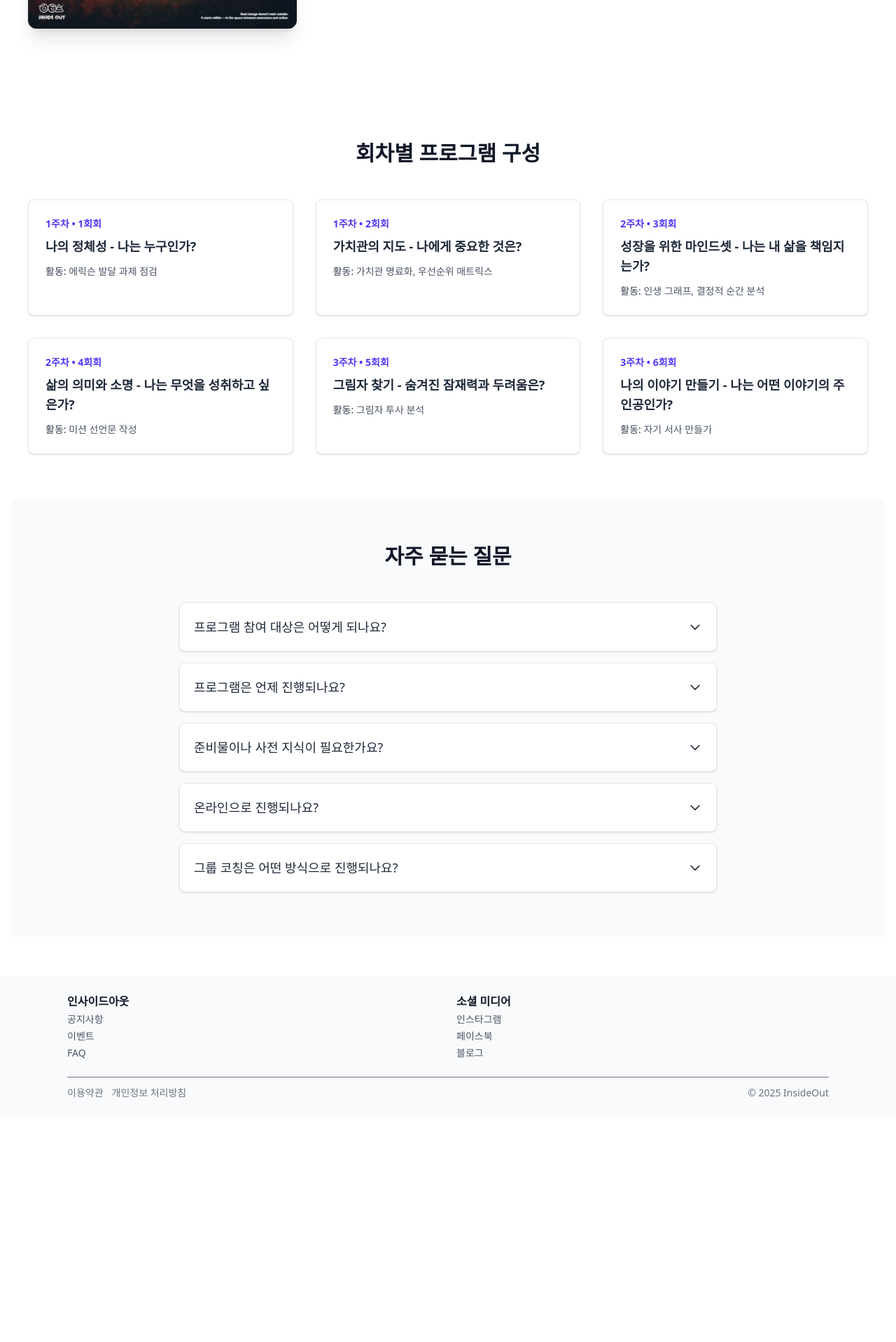
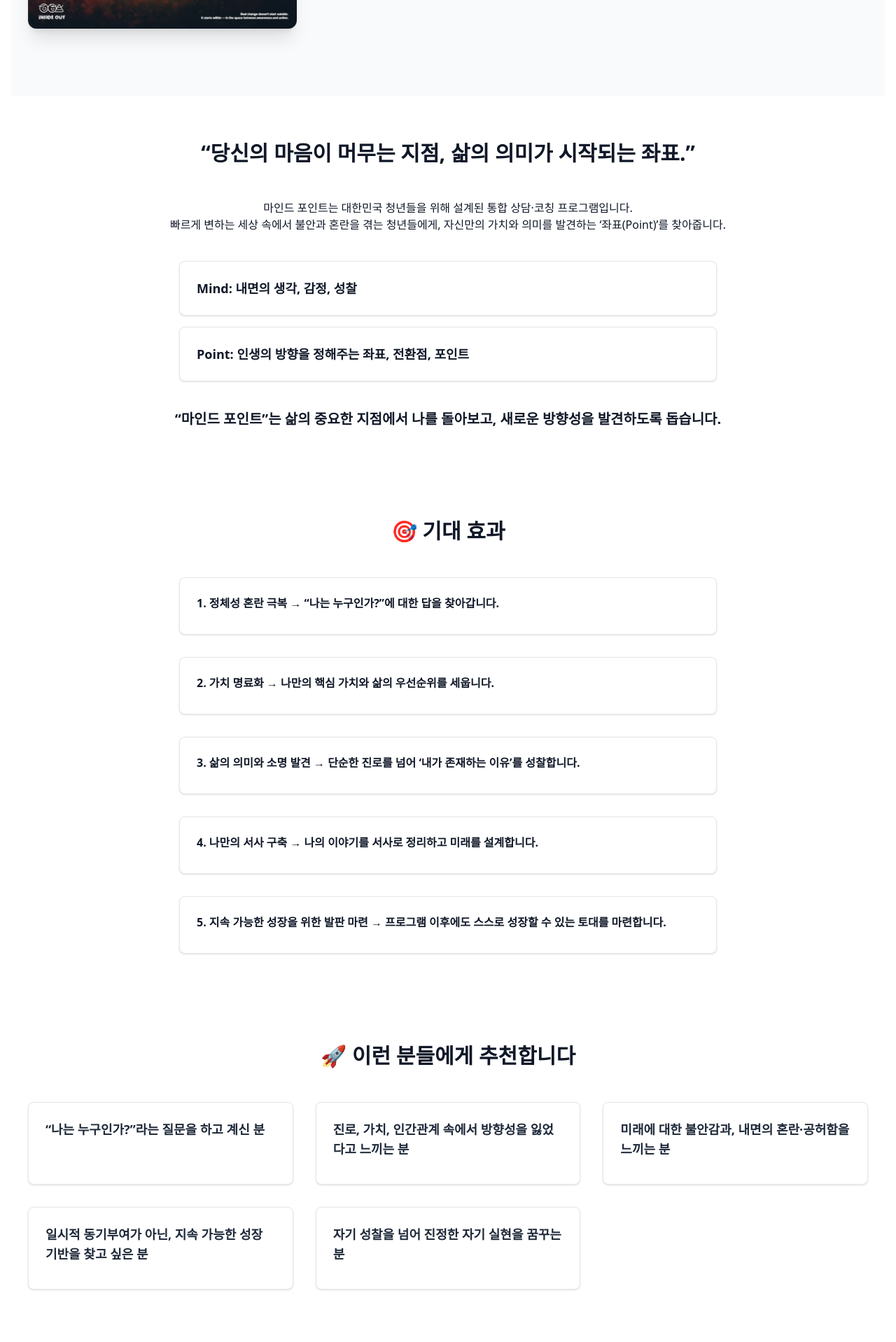
Before and after one commit to whoiam1111/insideout, a Next.js app: page /moim/mindpoint in a window 1280 px wide. Shown: the part 702-2620 px from the top of the page at 70% size. Before the commit the page ends 2298 px from the top, so only its background shows below. Built offline with nearby package versions, Linux system fonts and the light colour scheme; no server answers.

Commit message:
Feat: Set mind point page

```diff
--- a/src/app/moim/mindpoint/page.tsx
+++ b/src/app/moim/mindpoint/page.tsx
@@ -1,73 +1,94 @@
-'use client';
+"use client";
 
-import Image from 'next/image';
-import { useState } from 'react'; // FAQ 아코디언 기능을 위해 useState 추가
+import Image from "next/image";
+import { useState } from "react"; // FAQ 아코디언 기능을 위해 useState 추가
 
 export default function MindPointPage() {
     const sessions = [
-        { week: '1주차', session: '1회', title: '나의 정체성 - 나는 누구인가?', activity: '에릭슨 발달 과제 점검' },
         {
-            week: '1주차',
-            session: '2회',
-            title: '가치관의 지도 - 나에게 중요한 것은?',
-            activity: '가치관 명료화, 우선순위 매트릭스',
+            week: "1주차",
+            session: "1회",
+            title: "나의 정체성 - 나는 누구인가?",
+            activity: "에릭슨 발달 과제 점검",
         },
         {
-            week: '2주차',
-            session: '3회',
-            title: '성장을 위한 마인드셋 - 나는 내 삶을 책임지는가?',
-            activity: '인생 그래프, 결정적 순간 분석',
+            week: "1주차",
+            session: "2회",
+            title: "가치관의 지도 - 나에게 중요한 것은?",
+            activity: "가치관 명료화, 우선순위 매트릭스",
         },
         {
-            week: '2주차',
-            session: '4회',
-            title: '삶의 의미와 소명 - 나는 무엇을 성취하고 싶은가?',
-            activity: '미션 선언문 작성',
+            week: "2주차",
+            session: "3회",
+            title: "성장을 위한 마인드셋 - 나는 내 삶을 책임지는가?",
+            activity: "인생 그래프, 결정적 순간 분석",
         },
         {
-            week: '3주차',
-            session: '5회',
-            title: '그림자 찾기 - 숨겨진 잠재력과 두려움은?',
-            activity: '그림자 투사 분석',
+            week: "2주차",
+            session: "4회",
+            title: "삶의 의미와 소명 - 나는 무엇을 성취하고 싶은가?",
+            activity: "미션 선언문 작성",
         },
         {
-            week: '3주차',
-            session: '6회',
-            title: '나의 이야기 만들기 - 나는 어떤 이야기의 주인공인가?',
-            activity: '자기 서사 만들기',
+            week: "3주차",
+            session: "5회",
+            title: "그림자 찾기 - 숨겨진 잠재력과 두려움은?",
+            activity: "그림자 투사 분석",
+        },
+        {
+            week: "3주차",
+            session: "6회",
+            title: "나의 이야기 만들기 - 나는 어떤 이야기의 주인공인가?",
+            activity: "자기 서사 만들기",
         },
     ];
 
     const faqs = [
         {
-            question: '프로그램 참여 대상은 어떻게 되나요?',
-            answer: '20대에서 30대 초반 청년층을 대상으로 합니다. 자신을 탐구하고 성장하고 싶은 모든 분들을 환영합니다.',
+            question: "프로그램 참여 대상은 어떻게 되나요?",
+            answer: "20대에서 30대 초반 청년층을 대상으로 합니다. 자신을 탐구하고 성장하고 싶은 모든 분들을 환영합니다.",
         },
         {
-            question: '프로그램은 언제 진행되나요?',
-            answer: '총 3주 동안 주 2회, 총 6회 진행됩니다. 구체적인 요일과 시간은 신청 페이지에서 확인해주세요.',
+            question: "프로그램은 언제 진행되나요?",
+            answer: "총 3주 동안 주 2회, 총 6회 진행됩니다. 구체적인 요일과 시간은 신청 페이지에서 확인해주세요.",
         },
         {
-            question: '준비물이나 사전 지식이 필요한가요?',
-            answer: '아니요, 특별한 준비물이나 사전 지식은 필요하지 않습니다. 편안한 마음으로 참여하시면 됩니다.',
+            question: "준비물이나 사전 지식이 필요한가요?",
+            answer: "아니요, 특별한 준비물이나 사전 지식은 필요하지 않습니다. 편안한 마음으로 참여하시면 됩니다.",
         },
         {
-            question: '온라인으로 진행되나요?',
-            answer: '모든 과정은 오프라인, 대면으로 진행 되빈다.',
+            question: "온라인으로 진행되나요?",
+            answer: "모든 과정은 오프라인, 대면으로 진행 되빈다.",
         },
 
         {
-            question: '그룹 코칭은 어떤 방식으로 진행되나요?',
-            answer: '소규모 그룹으로 진행되며, 각 회차별 주제에 맞춰 개인적인 성찰과 그룹 내 공유를 통해 함께 성장하는 방식입니다.',
+            question: "그룹 코칭은 어떤 방식으로 진행되나요?",
+            answer: "소규모 그룹으로 진행되며, 각 회차별 주제에 맞춰 개인적인 성찰과 그룹 내 공유를 통해 함께 성장하는 방식입니다.",
         },
+    ];
+
+    const expectations = [
+        "1. 정체성 혼란 극복 → “나는 누구인가?”에 대한 답을 찾아갑니다.",
+        "2. 가치 명료화 → 나만의 핵심 가치와 삶의 우선순위를 세웁니다.",
+        "3. 삶의 의미와 소명 발견 → 단순한 진로를 넘어 ‘내가 존재하는 이유’를 성찰합니다.",
+        "4. 나만의 서사 구축 → 나의 이야기를 서사로 정리하고 미래를 설계합니다.",
+        "5. 지속 가능한 성장을 위한 발판 마련 → 프로그램 이후에도 스스로 성장할 수 있는 토대를 마련합니다.",
+    ];
+
+    const recommend = [
+        "“나는 누구인가?”라는 질문을 하고 계신 분",
+        "진로, 가치, 인간관계 속에서 방향성을 잃었다고 느끼는 분",
+        "미래에 대한 불안감과, 내면의 혼란·공허함을 느끼는 분",
+        "일시적 동기부여가 아닌, 지속 가능한 성장 기반을 찾고 싶은 분",
+        "자기 성찰을 넘어 진정한 자기 실현을 꿈꾸는 분",
     ];
 
     const [openFaq, setOpenFaq] = useState<number | null>(null);
 
     return (
-        <div className="min-h-screen  font-sans text-gray-900">
+        <div className="min-h-screen font-sans text-gray-900">
             {/* Hero Section */}
-            <section className="py-16 md:py-24">
+            <section className="py-16 md:py-24 bg-gray-50">
                 <div className="max-w-7xl mx-auto px-6 grid md:grid-cols-2 gap-12 items-center">
                     {/* Left - Poster */}
                     <div className="flex justify-center md:justify-start">
@@ -89,18 +110,30 @@ export default function MindPointPage() {
                         <p className="text-indigo-600 text-sm font-semibold mb-2 uppercase tracking-wide">
                             2025 청년 성장 프로그램
                         </p>
-                        <h1 className="text-5xl md:text-6xl font-extrabold text-gray-900 leading-tight mb-4">
+                        <h1 className="text-5xl md:text-6xl font-extrabold text-gray-900 leading-tight mb-2">
                             MIND POINT
-                            <br />
                         </h1>
+                        <p className="mb-4">
+                            “당신의 마음이 머무는 지점, 삶의 의미가 시작되는
+                            좌표.”
+                        </p>
                         <p className="text-lg text-gray-700 mb-6">
-                            <span className="font-semibold text-gray-800">3주 (주 2회, 총 6회)</span> 자기 성장 프로그램
+                            <span className="font-semibold text-gray-800">
+                                3주 (주 2회, 총 6회)
+                            </span>{" "}
+                            자기 성장 프로그램
                         </p>
                         <p className="text-gray-500 text-sm mb-8">
-                            대상: <span className="font-medium text-gray-700">20대~30대 청년층</span>
+                            대상:{" "}
+                            <span className="font-medium text-gray-700">
+                                20대~30대 청년층
+                            </span>
                         </p>
                         <div className="flex flex-col sm:flex-row justify-center md:justify-start gap-4">
-                            <button className="px-8 py-3 border border-gray-300 text-gray-700 font-semibold rounded-full bg-white shadow-sm hover:bg-gray-50 transform hover:-translate-y-1 transition-all duration-300">
+                            <button
+                                className="px-8 py-3 border border-gray-300 text-gray-700 font-semibold rounded-full bg-white shadow-sm
+                            hover:bg-gray-50 transform hover:-translate-y-1 transition-all duration-300 cursor-pointer"
+                            >
                                 문의하기
                             </button>
                         </div>
@@ -108,23 +141,105 @@ export default function MindPointPage() {
                 </div>
             </section>
 
+            {/* Introduction Section */}
+            <section className="py-16 bg-white">
+                <div className="max-w-7xl mx-auto px-6">
+                    <h2 className="text-xl md:text-3xl font-bold text-gray-900 text-center mb-12">
+                        “당신의 마음이 머무는 지점, 삶의 의미가 시작되는 좌표.”
+                    </h2>
+                    <div className="text-center mb-10">
+                        <div>
+                            마인드 포인트는 대한민국 청년들을 위해 설계된 통합
+                            상담·코칭 프로그램입니다.
+                        </div>
+                        <div>
+                            빠르게 변하는 세상 속에서 불안과 혼란을 겪는
+                            청년들에게, 자신만의 가치와 의미를 발견하는
+                            ‘좌표(Point)’를 찾아줍니다.
+                        </div>
+                    </div>
+                    <div className="space-y-4 max-w-3xl mx-auto mb-10 text-sm md:text-lg font-semibold">
+                        <div className="bg-white border border-gray-200 rounded-lg p-6 shadow-sm hover:shadow-md transition-shadow duration-300">
+                            Mind: 내면의 생각, 감정, 성찰
+                        </div>
+                        <div className="bg-white border border-gray-200 rounded-lg p-6 shadow-sm hover:shadow-md transition-shadow duration-300">
+                            Point: 인생의 방향을 정해주는 좌표, 전환점, 포인트
+                        </div>
+                    </div>
+                    <div className="font-semibold text-base md:text-xl text-center">
+                        “마인드 포인트”는 삶의 중요한 지점에서 나를 돌아보고,
+                        새로운 방향성을 발견하도록 돕습니다.
+                    </div>
+                </div>
+            </section>
+
+            {/* Expectation Section */}
+            <section className="py-16 bg-white">
+                <div className="max-w-7xl mx-auto px-6">
+                    <h2 className="text-2xl md:text-3xl font-bold text-gray-900 text-center mb-8 md:mb-12">
+                        🎯 기대 효과
+                    </h2>
+
+                    <div className="flex flex-col gap-4 md:gap-8 max-w-3xl mx-auto">
+                        {expectations.map((s, idx) => (
+                            <div
+                                key={idx}
+                                className="bg-white border border-gray-200 rounded-lg p-6 shadow-sm hover:shadow-md transition-shadow duration-300
+                flex items-center"
+                            >
+                                <p className="font-semibold mb-2">{s}</p>
+                            </div>
+                        ))}
+                    </div>
+                </div>
+            </section>
+
+            {/* Recommend Section */}
+            <section className="py-16 bg-white">
+                <div className="max-w-7xl mx-auto px-6">
+                    <h2 className="text-2xl md:text-3xl font-bold text-gray-900 text-center mb-8 md:mb-12">
+                        🚀 이런 분들에게 추천합니다
+                    </h2>
+
+                    <div className="grid grid-cols-1 md:grid-cols-2 lg:grid-cols-3 gap-4 md:gap-8">
+                        {recommend.map((s, idx) => (
+                            <div
+                                key={idx}
+                                className="bg-white border border-gray-200 rounded-lg p-6 shadow-sm hover:shadow-md transition-shadow duration-300"
+                            >
+                                <h3 className="text-base md:text-lg font-semibold text-gray-800 mb-3">
+                                    {s}
+                                </h3>
+                            </div>
+                        ))}
+                    </div>
+                </div>
+            </section>
+
             {/* Session Program Section */}
             <section className="py-16 bg-white">
                 <div className="max-w-7xl mx-auto px-6">
-                    <h2 className="text-3xl font-bold text-gray-900 text-center mb-12">회차별 프로그램 구성</h2>
+                    <h2 className="text-2xl md:text-3xl font-bold text-gray-900 text-center mb-8 md:mb-12">
+                        📚 회차별 프로그램 구성
+                    </h2>
 
-                    <div className="grid grid-cols-1 md:grid-cols-2 lg:grid-cols-3 gap-8">
+                    <div className="grid grid-cols-1 md:grid-cols-2 lg:grid-cols-3 gap-4 md:gap-8">
                         {sessions.map((s, idx) => (
                             <div
                                 key={idx}
                                 className="bg-white border border-gray-200 rounded-lg p-6 shadow-sm hover:shadow-md transition-shadow duration-300"
                             >
                                 <p className="text-sm font-semibold text-indigo-600 mb-2">
-                                    {s.week} • {s.session}회
+                                    {s.week} • {s.session}
                                 </p>
-                                <h3 className="text-lg font-bold text-gray-800 mb-3">{s.title}</h3>
+                                <h3 className="text-base md:text-lg font-bold text-gray-800 mb-3">
+                                    {s.title}
+                                </h3>
                                 <p className="text-gray-600 text-sm">
-                                    <span className="font-medium text-gray-700">활동:</span> {s.activity}
+                                    <span className="font-medium text-gray-700">
+                                        활동:
+                                    </span>{" "}
+                                    {s.activity}
                                 </p>
                             </div>
                         ))}
@@ -135,7 +250,9 @@ export default function MindPointPage() {
             {/* FAQ Section */}
             <section className="py-16 bg-gray-50">
                 <div className="max-w-7xl mx-auto px-6">
-                    <h2 className="text-3xl font-bold text-gray-900 text-center mb-12">자주 묻는 질문</h2>
+                    <h2 className="text-2xl md:text-3xl font-bold text-gray-900 text-center mb-8 md:mb-12">
+                        ⁉️ 자주 묻는 질문
+                    </h2>
 
                     <div className="space-y-4 max-w-3xl mx-auto">
                         {faqs.map((faq, idx) => (
@@ -144,13 +261,15 @@ export default function MindPointPage() {
                                 className="bg-white border border-gray-200 rounded-lg shadow-sm"
                             >
                                 <button
-                                    className="flex justify-between items-center w-full p-5 text-left text-lg font-medium text-gray-800 hover:bg-gray-50 focus:outline-none"
-                                    onClick={() => setOpenFaq(openFaq === idx ? null : idx)}
+                                    className="flex justify-between items-center w-full p-5 text-left text-sm md:text-lg font-medium text-gray-800 hover:bg-gray-50 focus:outline-none"
+                                    onClick={() =>
+                                        setOpenFaq(openFaq === idx ? null : idx)
+                                    }
                                 >
                                     <span>{faq.question}</span>
                                     <svg
                                         className={`w-5 h-5 transition-transform duration-300 ${
-                                            openFaq === idx ? 'rotate-180' : ''
+                                            openFaq === idx ? "rotate-180" : ""
                                         }`}
                                         fill="none"
                                         stroke="currentColor"
@@ -175,6 +294,37 @@ export default function MindPointPage() {
                     </div>
                 </div>
             </section>
+
+            {/* CTA Section */}
+            <section className="py-16 bg-white">
+                <div className="max-w-7xl mx-auto px-6">
+                    <h2 className="text-2xl md:text-3xl font-bold text-gray-900 text-center mb-8 md:mb-12">
+                        📍 마인드 포인트에서 만나는 변화와 성장의 여정
+                    </h2>
+                    <div className="text-center text-lg mb-10">
+                        <div>
+                            단순한 상담이 아닌, 당신의 삶을 의미있게 만들어 갈
+                            나만의 이야기를 만들어요.
+                        </div>
+                        <div>
+                            불안과 혼란을 넘어, 가치와 의미를 좌표로 삼는 새로운
+                            시작을 함깨 해요.
+                        </div>
+                    </div>
+                    <div className="font-semibold text-2xl text-center mb-10">
+                        👉 지금, 마인드 포인트에서 당신의 삶의 좌표를
+                        찾아보세요.
+                    </div>
+                    <div className="flex justify-center">
+                        <button
+                            className="bg-indigo-500 px-20 py-3 border border-gray-300 text-white font-semibold rounded-full shadow-sm
+                          hover:bg-indigo-600 transform hover:-translate-y-1 transition-all duration-300 cursor-pointer"
+                        >
+                            신청하기
+                        </button>
+                    </div>
+                </div>
+            </section>
         </div>
     );
 }
```
Also changed, not shown: 2 other files (tests, documents, lock files or other folders).
